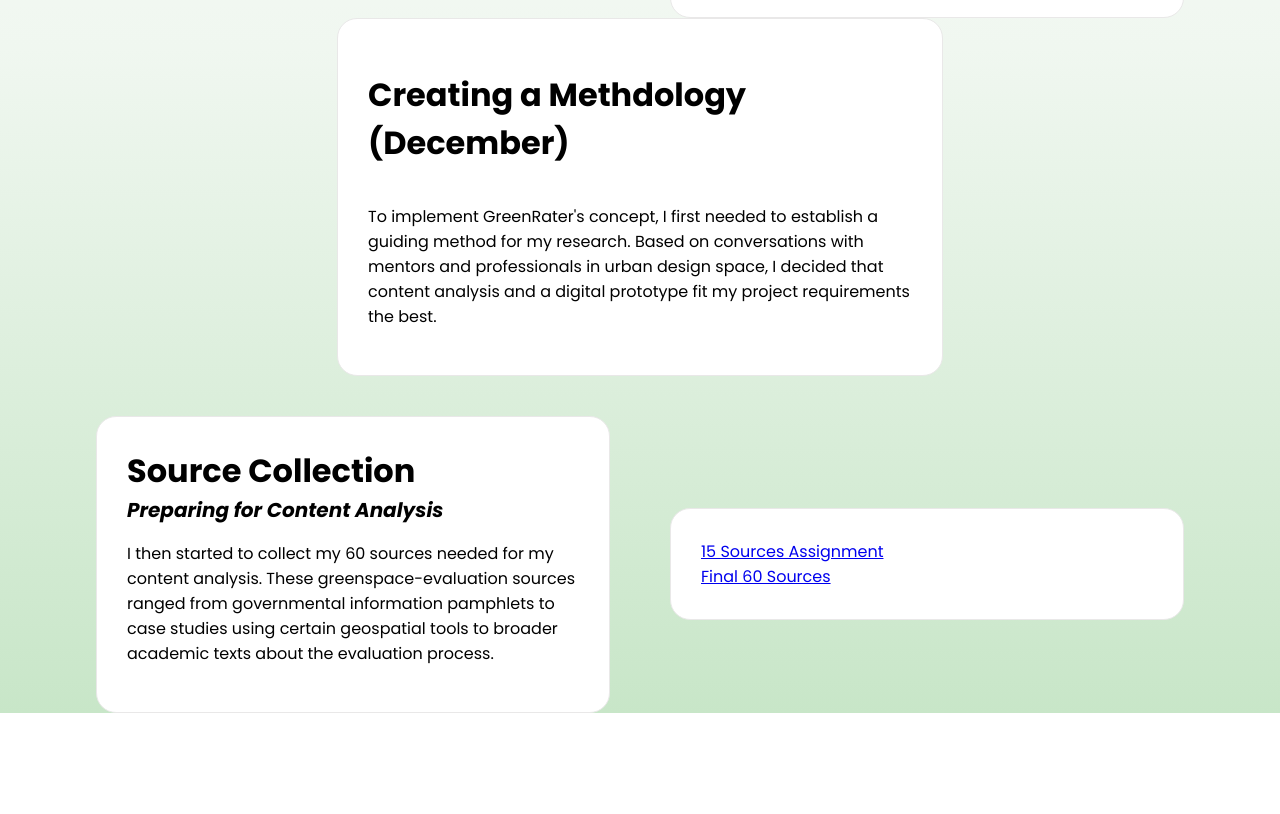
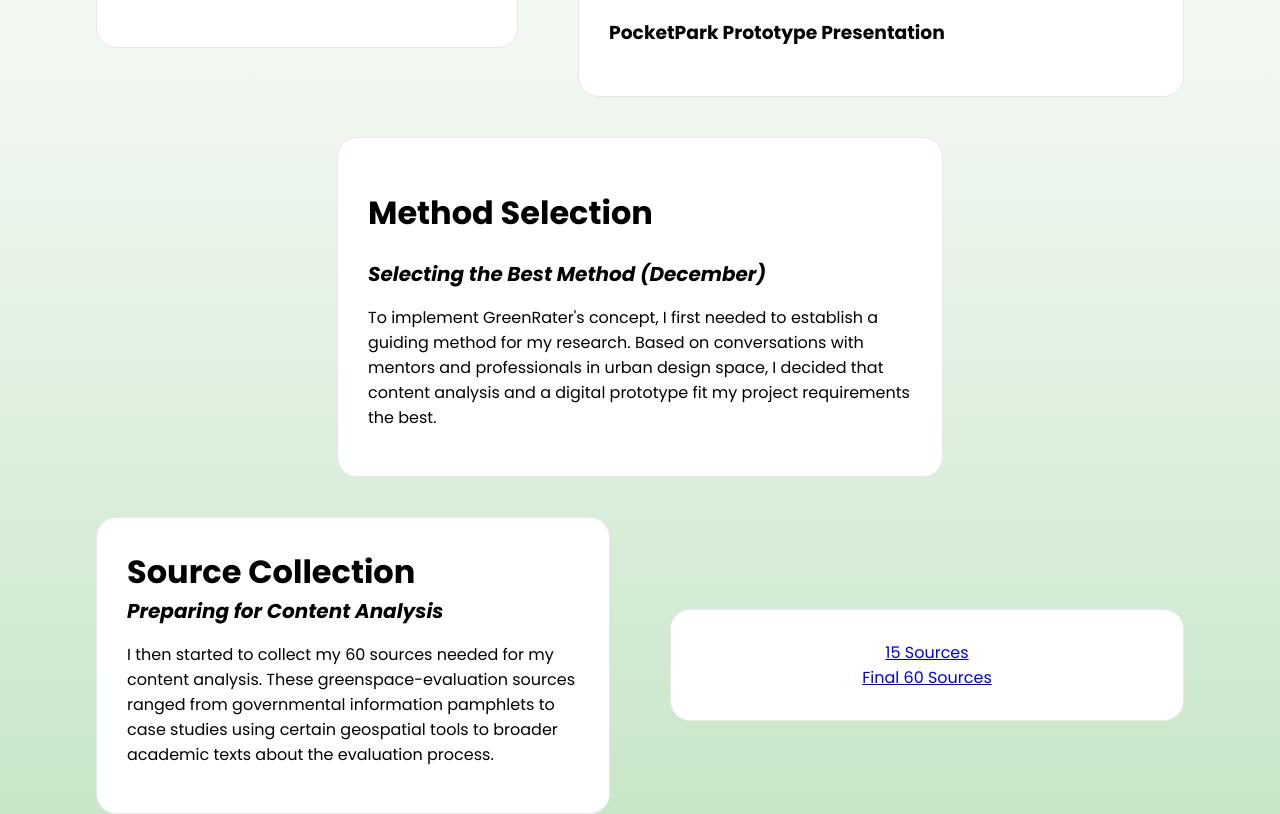
Before and after one commit to lurplee/greenspace_project, a Flask app: page /process in a window 1280 px wide. Shown: the part 617-1431 px from the top of the page. Before the commit the page ends 1330 px from the top, so only its background shows below. Run offline with Flask 3, Linux system fonts and the light colour scheme.

Commit message:
Fixed content-page wrapping

```diff
--- a/templates/process.html
+++ b/templates/process.html
@@ -44,26 +44,24 @@
         <p>GreenRater's Production Process</p>
     </div>
 
+    <div class="content-page">
         <div class="content-section">
             <div class="content-left">
             <h1>Ideation</h1>
             <h2>Developing a Concept (November)</h2>
-        <p>GreenRater is a continuation from a 2023 project titled <a href ="https://www.youtube.com">ParkSpot</a> which allowed users to view a database of local greenspaces in their area. However, instead of a simple database, GreenRater's purpose was to transform existing research into a multi-facted digital tool. </p>
-
+            <p>GreenRater is a continuation from a 2023 project titled <b>ParkSpot</b> which allowed users to view a database of local greenspaces in their area. However, instead of a simple database, GreenRater's purpose was to transform existing research into a multi-facted digital tool. </p>
             </div>
 
             <div class="content-right">
-        <h1>Ideation</h1>
-        <h2>Developing a Concept (November)</h2>
-        <p>GreenRater is a continuation from a 2023 project titled <a href ="https://www.youtube.com">PocketPark</a> which allowed users to view a database of local greenspaces in their area. However, instead of a simple database, GreenRater's purpose was to transform existing research into a multi-facted digital tool. </p>
-
+                <iframe width="560" height="315" src="https://www.youtube.com/embed/VE72CwA0czY?si=L_X0B_VHMR6slDlD" title="YouTube video player" frameborder="0" allow="accelerometer; autoplay; clipboard-write; encrypted-media; gyroscope; picture-in-picture; web-share" referrerpolicy="strict-origin-when-cross-origin" allowfullscreen></iframe>
+                <h3>PocketPark Prototype Presentation</h3>
             </div>
         </div>
 
-    <div class="content-page">
         <div class="content-section">
             <div class ="content-right">
-                <h1>Creating a Methdology (December)</h1>
+                <h1>Method Selection</h1>
+                <h2>Selecting the Best Method (December)</h2>
                 <p>To implement GreenRater's concept, I first needed to establish a guiding method for my research. Based on conversations with mentors and professionals in urban design space, I decided that content analysis and a digital prototype fit my project requirements the best.</p>
             </div>
         </div>
@@ -76,13 +74,16 @@
             </div>
 
             <div class = "content-right">
+                <div class="general-button">
                     <a href ="#">
-                    15 Sources Assignment
+                        15 Sources
                     </a>
-
+                </div>
+                <div class="general-button">
                     <a href ="#">
                         Final 60 Sources
                     </a>
+                </div>
 
             </div>
         </div>
@@ -92,9 +93,6 @@
 
 
 
-    </div>
-
-
 
 </body>
 
```
Lines whose indentation alone changed are shown as unchanged.
